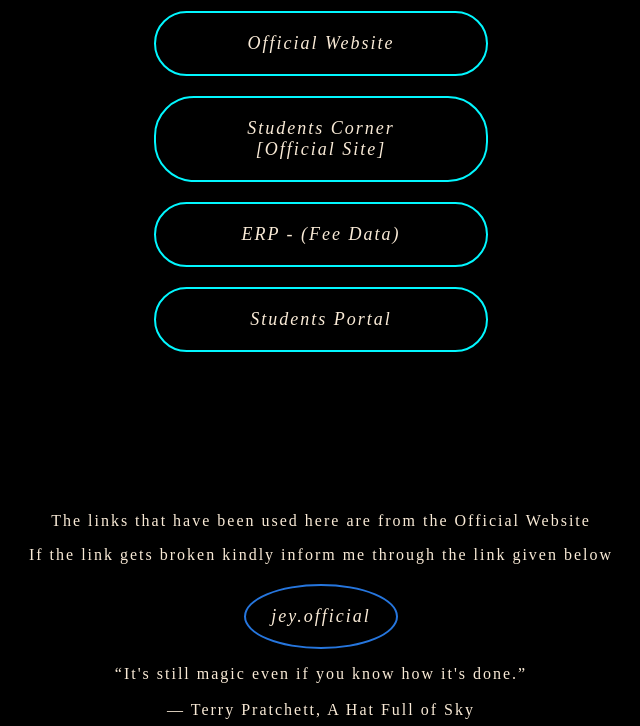
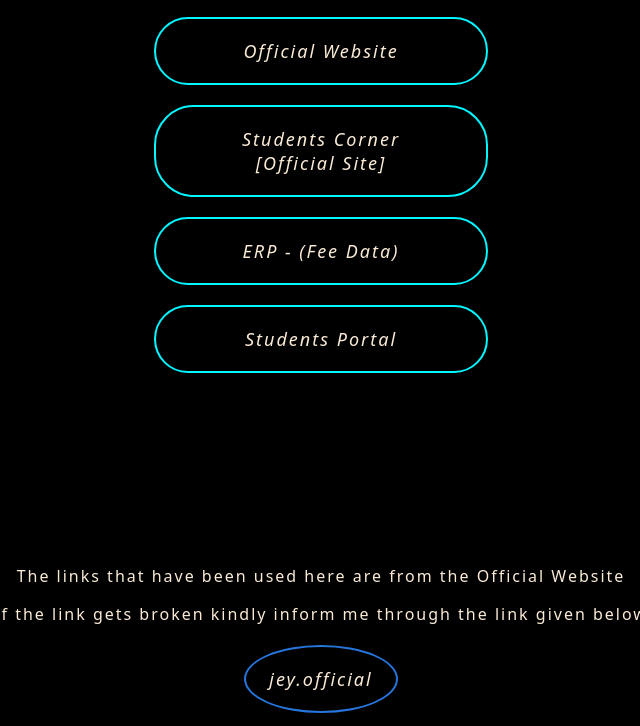
Before and after one commit to Thomas-aang/CyberFox, a plain HTML site: page index.html in a window 1280 px wide. Shown: the part 321-1047 px from the top of the page, without its empty margins (319-959 px from the left). Drawn offline with Linux system fonts and the light colour scheme.

Commit message:
Update styles.css

```diff
--- a/styles.css
+++ b/styles.css
@@ -2,7 +2,7 @@ body{
     background: linear-gradient(black, black);
 
     color:antiquewhite;
-    font-family: serif;
+    font-family: system-ui, -apple-system, BlinkMacSystemFont, 'Segoe UI', Roboto, Oxygen, Ubuntu, Cantarell, 'Open Sans', 'Helvetica Neue', sans-serif;
     letter-spacing: 2px;
 }
 
```
